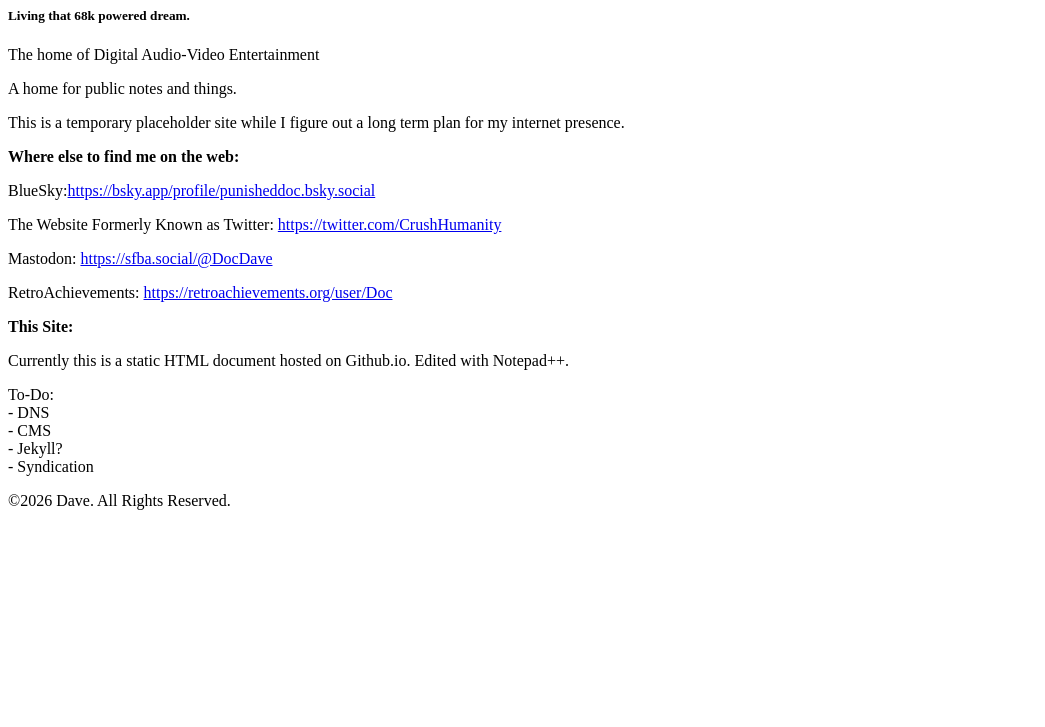
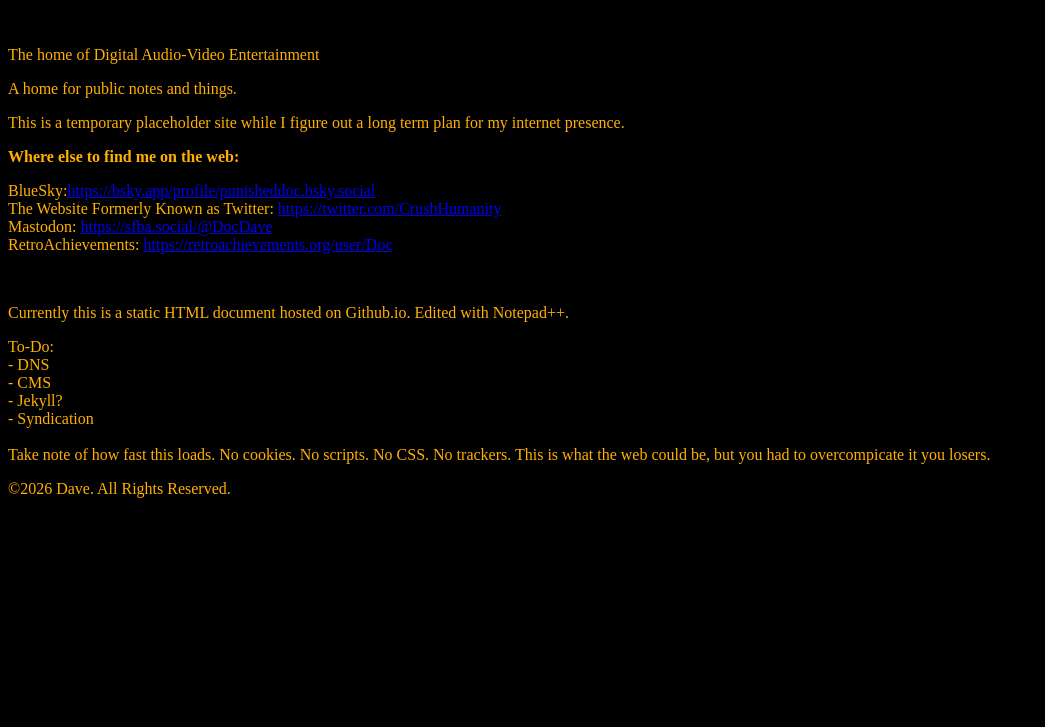
Before and after one commit to 68kFuture/68kFuture.github.io, a plain HTML site: page index.html in a window 1280 px wide. Shown: the part 73-800 px from the top of the page, without its empty margins (0-1045 px from the left). Drawn offline with Linux system fonts and the light colour scheme.

Commit message:
content update 2026.05.28--02
Content update.

```diff
--- a/index.html
+++ b/index.html
@@ -1,5 +1,16 @@
 <!DOCTYPE html>
 <html>
+<head>
+	<title>DAVE.place</title>
+	<style>
+		body {background-color: #000000}
+		p {color: #FFB000}
+	</style>
+	<meta charset="UTF-8">
+	<meta name="keywords" content="Videogames, Arcade, Retro, Video, VHS, LD, Laserdisc, DVD, Tech, Web, Cyberdelia">
+	<meta name="description" content="Cool project notes">
+	<meta name="author" content="Doc Dave">
+</head>
 <body>
 <h1>DAVE.place</h1>
 <h5>Living that 68k powered dream.</h5>
@@ -9,18 +20,19 @@
 <p>This is a temporary placeholder site while I figure out a long term plan for my internet presence.</p>
 
 <p><b>Where else to find me on the web:</b></p>
-<p>BlueSky:<a href="https://bsky.app/profile/punisheddoc.bsky.social">https://bsky.app/profile/punisheddoc.bsky.social</a></p>
-<p>The Website Formerly Known as Twitter: <a href="https://x.com/CrushHumanity">https://twitter.com/CrushHumanity</a></p>
-<p>Mastodon: <a href="https://sfba.social/@DocDave">https://sfba.social/@DocDave</a></p>
-<p>RetroAchievements: <a href="https://retroachievements.org/user/Doc">https://retroachievements.org/user/Doc</a></p>
+<p>BlueSky:<a href="https://bsky.app/profile/punisheddoc.bsky.social">https://bsky.app/profile/punisheddoc.bsky.social</a><br>
+The Website Formerly Known as Twitter: <a href="https://x.com/CrushHumanity">https://twitter.com/CrushHumanity</a><br>
+Mastodon: <a href="https://sfba.social/@DocDave">https://sfba.social/@DocDave</a><BR>
+RetroAchievements: <a href="https://retroachievements.org/user/Doc">https://retroachievements.org/user/Doc<a></p>
 
 <B>This Site:</B><BR>
 <p>Currently this is a static HTML document hosted on Github.io. Edited with Notepad++.</p>
 <p>To-Do:<BR>
-- DNS<BR>
-- CMS<BR>
-- Jekyll?<BR>
-- Syndication<BR></p>
+	- DNS<BR>
+	- CMS<BR>
+	- Jekyll?<BR>
+	- Syndication<BR><BR>
+Take note of how fast this loads. No cookies. No scripts. No CSS. No trackers. This is what the web could be, but you had to overcompicate it you losers.</p>
 
 <p>©2026 Dave. All Rights Reserved.</p>
 </body>
```
